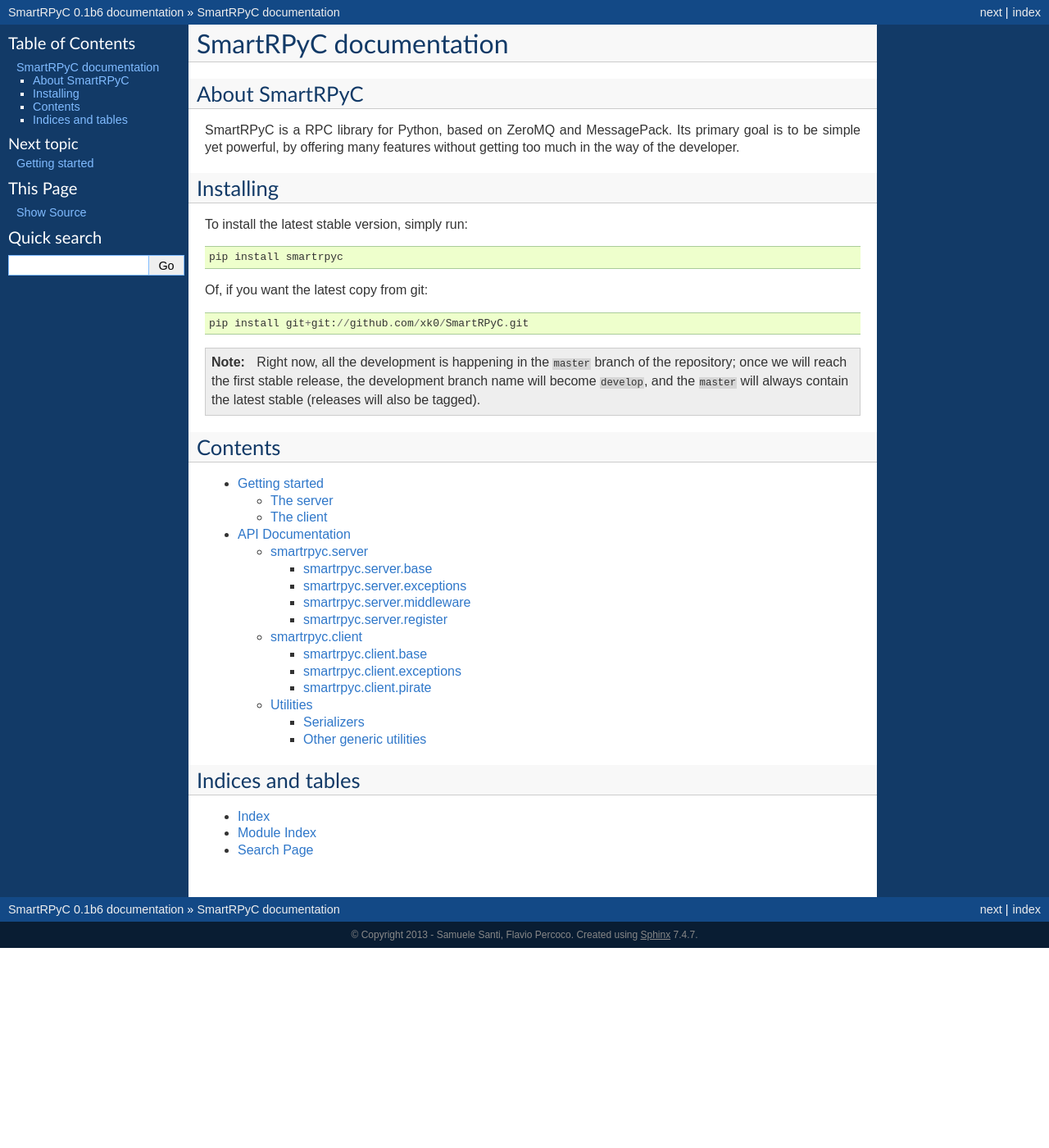
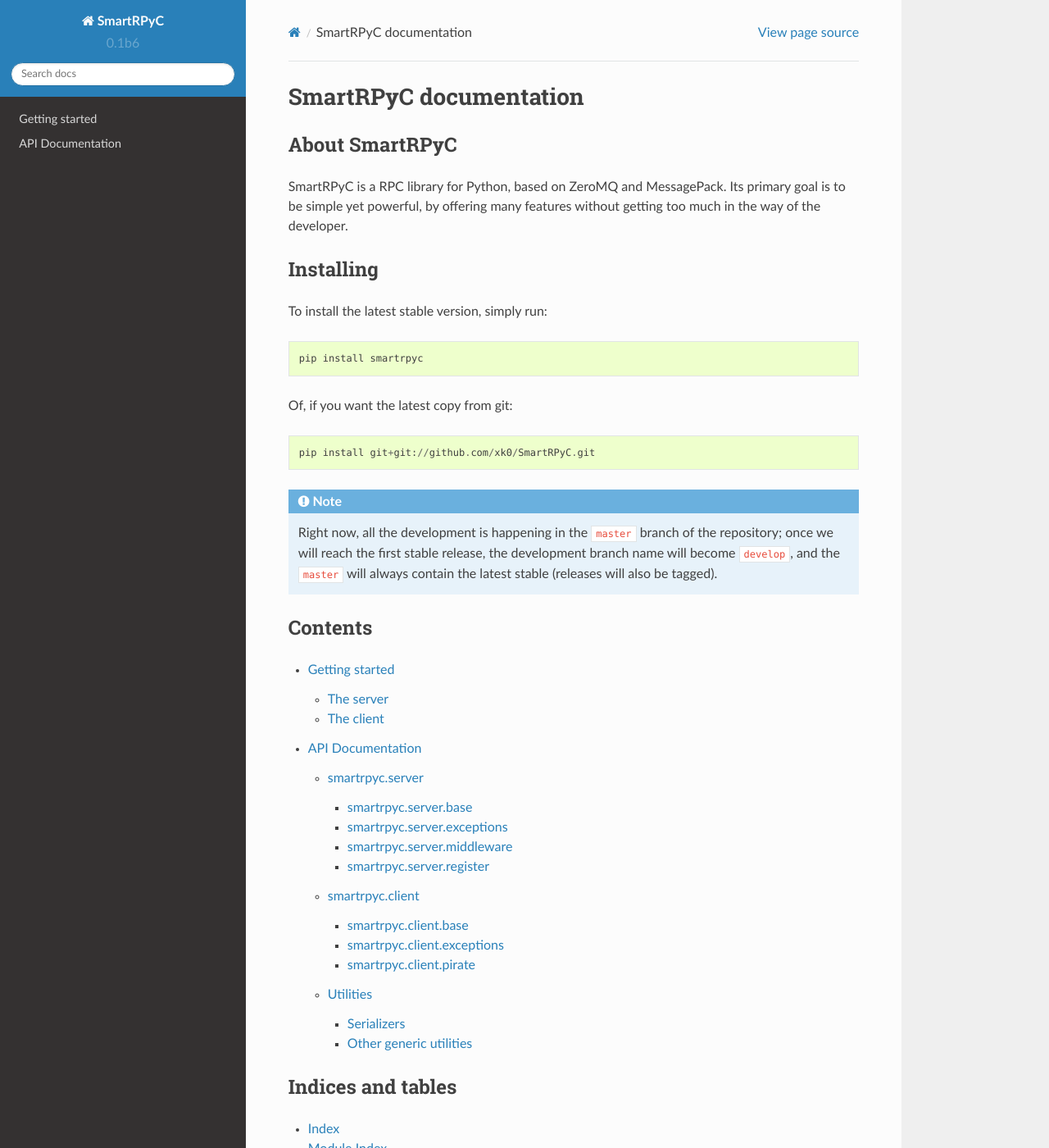
Before and after one commit to xk0/SmartRPyC, a Sphinx documentation site: the page built from docs/index.rst, in a window 1280 px wide and 1400 px high. Shown: the whole window at 82% size. Built offline with Sphinx 7.4.7 and the Read the Docs theme 2.0.0, drawn with Linux system fonts in a browser that asks for light colours; some of the changed lines change nothing that is shown; some of the changed text lies outside the part shown.

Commit message:
Now using [read the docs theme]
[read the docs theme]: https://github.com/snide/sphinx_rtd_theme

```diff
--- a/docs/conf.py
+++ b/docs/conf.py
@@ -3,7 +3,8 @@
 # SmartRPyC documentation build configuration file, created by
 # sphinx-quickstart on Mon Apr 29 19:44:09 2013.
 #
-# This file is execfile()d with the current directory set to its containing dir.
+# This file is execfile()d with the current directory set to its
+# containing dir.
 #
 # Note that not all possible configuration values are present in this
 # autogenerated file.
@@ -11,20 +12,24 @@
 # All configuration values have a default; values that are commented out
 # serve to show the default.
 
-import sys, os
+import sys
+import os
+
+import sphinx_rtd_theme
 
 # If extensions (or modules to document with autodoc) are in another directory,
 # add these directories to sys.path here. If the directory is relative to the
 # documentation root, use os.path.abspath to make it absolute, like shown here.
 #sys.path.insert(0, os.path.abspath('.'))
 
-# -- General configuration -----------------------------------------------------
+# -- General configuration ----------------------------------------------------
 
 # If your documentation needs a minimal Sphinx version, state it here.
 #needs_sphinx = '1.0'
 
-# Add any Sphinx extension module names here, as strings. They can be extensions
-# coming with Sphinx (named 'sphinx.ext.*') or your custom ones.
+# Add any Sphinx extension module names here, as strings.
+# They can be extensions coming with Sphinx (named 'sphinx.ext.*') or your
+# custom ones.
 extensions = ['sphinx.ext.autodoc', 'sphinx.ext.doctest',
               'sphinx.ext.intersphinx', 'sphinx.ext.todo',
               'sphinx.ext.coverage', 'sphinx.ext.ifconfig',
@@ -73,7 +78,8 @@
 # directories to ignore when looking for source files.
 exclude_patterns = ['_build']
 
-# The reST default role (used for this markup: `text`) to use for all documents.
+# The reST default role (used for this markup: `text`) to use for
+# all documents.
 #default_role = None
 
 # If true, '()' will be appended to :func: etc. cross-reference text.
@@ -90,30 +96,28 @@
 ## Customize colors..
 ## Note: we need to customize the CSS as those colors aren't enough..
 ## eg. the code highlight background is still using default palette
-html_theme_options = {
-    'footerbgcolor': '#091D33',
-    'footertextcolor': '#888',
 
-    'sidebarbgcolor': "#123A67",
-    'sidebartextcolor': "#fff",
-    'sidebarlinkcolor': "#80BBFF",
+# html_theme_options = {
+#     'footerbgcolor': '#091D33',
+#     'footertextcolor': '#888',
 
-    'relbarbgcolor': '#134986',
-    'relbartextcolor': '#fff',
-    'relbarlinkcolor': '#eee',
+#     'sidebarbgcolor': "#123A67",
+#     'sidebartextcolor': "#fff",
+#     'sidebarlinkcolor': "#80BBFF",
 
-    'bgcolor': '#fff',
-    'textcolor': '#333',
-    'linkcolor': '#2F77C9',
-    'visitedlinkcolor': '#2F77C9',
+#     'relbarbgcolor': '#134986',
+#     'relbartextcolor': '#fff',
+#     'relbarlinkcolor': '#eee',
 
-    'headbgcolor': '#f8f8f8',
-    'headtextcolor': '#123A67',
-    'headlinkcolor': '#04c',
+#     'bgcolor': '#fff',
+#     'textcolor': '#333',
+#     'linkcolor': '#2F77C9',
+#     'visitedlinkcolor': '#2F77C9',
 
-#     'codebgcolor': '#111',
-#     'codetextcolor': '#fff',
-}
+#     'headbgcolor': '#f8f8f8',
+#     'headtextcolor': '#123A67',
+#     'headlinkcolor': '#04c',
+# }
 
 
 # The name of the Pygments (syntax highlighting) style to use.
@@ -127,11 +131,12 @@
 #keep_warnings = False
 
 
-# -- Options for HTML output ---------------------------------------------------
+# -- Options for HTML output --------------------------------------------------
 
 # The theme to use for HTML and HTML Help pages.  See the documentation for
 # a list of builtin themes.
-html_theme = 'default'
+#html_theme = 'default'
+html_theme = "sphinx_rtd_theme"
 
 # Theme options are theme-specific and customize the look and feel of a theme
 # further.  For a list of options available for each theme, see the
@@ -140,6 +145,8 @@
 
 # Add any paths that contain custom themes here, relative to this directory.
 #html_theme_path = []
+html_theme_path = [sphinx_rtd_theme.get_html_theme_path()]
+
 
 # The name for this set of Sphinx documents.  If None, it defaults to
 # "<project> v<release> documentation".
@@ -207,21 +214,22 @@
 htmlhelp_basename = 'SmartRPyCdoc'
 
 
-# -- Options for LaTeX output --------------------------------------------------
+# -- Options for LaTeX output -------------------------------------------------
 
 latex_elements = {
-# The paper size ('letterpaper' or 'a4paper').
-#'papersize': 'letterpaper',
+    # The paper size ('letterpaper' or 'a4paper').
+    #'papersize': 'letterpaper',
 
-# The font size ('10pt', '11pt' or '12pt').
-#'pointsize': '10pt',
+    # The font size ('10pt', '11pt' or '12pt').
+    #'pointsize': '10pt',
 
-# Additional stuff for the LaTeX preamble.
-#'preamble': '',
+    # Additional stuff for the LaTeX preamble.
+    #'preamble': '',
 }
 
 # Grouping the document tree into LaTeX files. List of tuples
-# (source start file, target name, title, author, documentclass [howto/manual]).
+# (source start file, target name, title, author, documentclass
+# [howto/manual]).
 latex_documents = [
     ('index',
      'SmartRPyC.tex',
@@ -251,7 +259,7 @@
 #latex_domain_indices = True
 
 
-# -- Options for manual page output --------------------------------------------
+# -- Options for manual page output -------------------------------------------
 
 # One entry per manual page. List of tuples
 # (source start file, name, description, authors, manual section).
@@ -264,7 +272,7 @@
 #man_show_urls = False
 
 
-# -- Options for Texinfo output ------------------------------------------------
+# -- Options for Texinfo output -----------------------------------------------
 
 # Grouping the document tree into Texinfo files. List of tuples
 # (source start file, target name, title, author,
```
